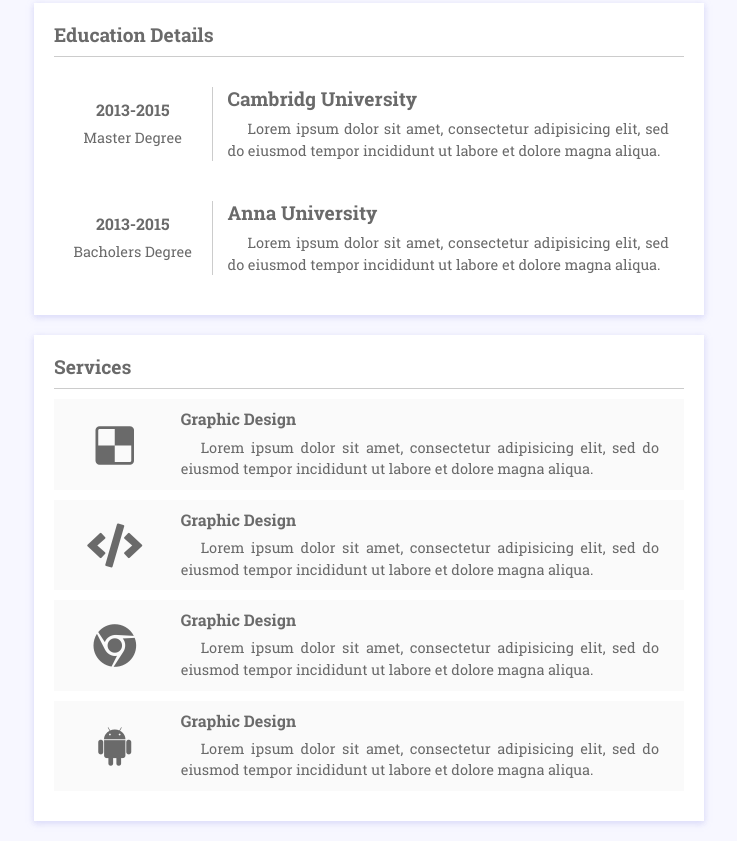
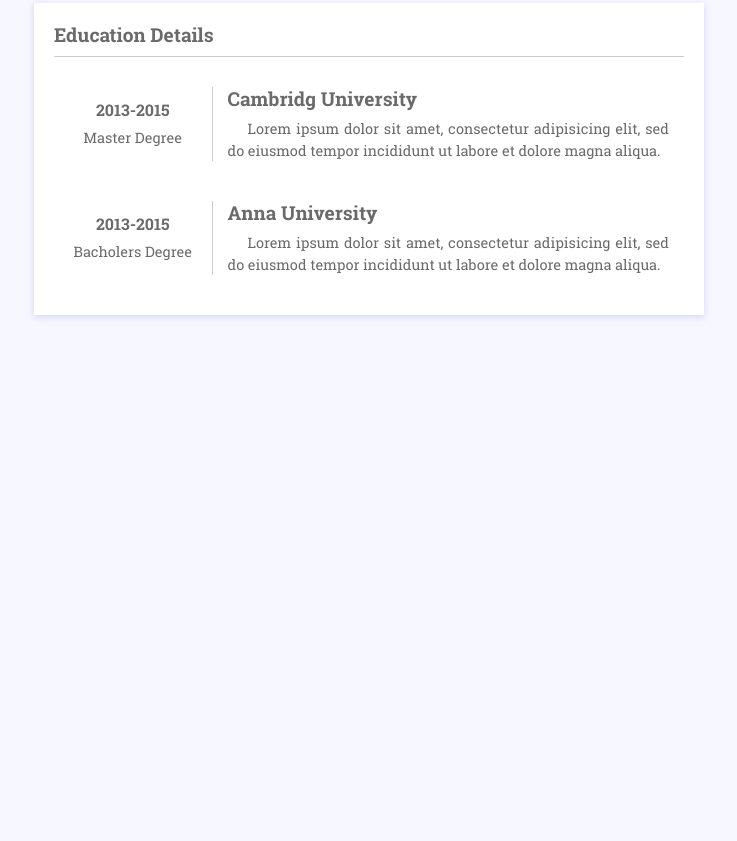
Before and after one commit to vnorobio/resume-html-template, a plain HTML site: page index.html in a window 1280 px wide. Shown: the part 1246-2087 px from the top of the page, without its empty margins (446-1183 px from the left). After the commit the page ends 1581 px from the top, so only its background shows below. Drawn offline with Linux system fonts and the light colour scheme.

Commit message:
dev: remove services block

```diff
--- a/index.html
+++ b/index.html
@@ -9,7 +9,7 @@
     <link rel="shortcut icon" href="assets/images/fav.jpg">
     <link rel="stylesheet" href="assets/css/bootstrap.min.css">
     <link rel="stylesheet" href="assets/css/fontawsom-all.min.css">
-    <link rel="stylesheet" type="text/css" href="assets/css/style.css" />
+    <link rel="stylesheet" type="text/css" href="assets/css/style.css"/>
 </head>
 
 <body>
@@ -48,7 +48,13 @@
             <div class="col-md-8">
                 <div class="data-box">
                     <h2>About Me</h2>
-                           <p>Java developer with more than 7 years of experience in Java with Spring Framework and Spring Boot, unit tests with Junit and Mockito. With a collaborative, resourceful and hard-working spirit. Experienced in the development of the product life cycle, participating in the definition, development and testing of the design. Knowledge in WEB development with the Angular framework, SQL Databases such as SQL Server, PostgreSQL, Scrum Agile Framework, business process modeling with BPMN 2.0. Motivated and diligent with experience in business management software solutions.</p>
+                    <p>Java developer with more than 7 years of experience in Java with Spring Framework and Spring
+                        Boot, unit tests with Junit and Mockito. With a collaborative, resourceful and hard-working
+                        spirit. Experienced in the development of the product life cycle, participating in the
+                        definition, development and testing of the design. Knowledge in WEB development with the Angular
+                        framework, SQL Databases such as SQL Server, PostgreSQL, Scrum Agile Framework, business process
+                        modeling with BPMN 2.0. Motivated and diligent with experience in business management software
+                        solutions.</p>
                     <div class="btn-ro row no-margin">
                         <ul class="btn-link">
                             <li>
@@ -95,9 +101,15 @@
                         <p>Methodology: Scrum</p>
                         <div class="exp-details">
                             <ul>
-                                     <li>Responsible for leading the project to achieve the expected results in a timely manner.</li>
-                                     <li>Coordinate with clients the nature of the information processed and the systematization needs.</li>
-                                     <li>Managed the daily activities of the development team, exercising control over results, deadlines and quality.</li>
+                                <li>Responsible for leading the project to achieve the expected results in a timely
+                                    manner.
+                                </li>
+                                <li>Coordinate with clients the nature of the information processed and the
+                                    systematization needs.
+                                </li>
+                                <li>Managed the daily activities of the development team, exercising control over
+                                    results, deadlines and quality.
+                                </li>
                             </ul>
                         </div>
                     </div>
@@ -110,8 +122,12 @@
                         <div class="exp-details">
                             <ul>
                                 <li>Responsible for developing new product functionalities.</li>
-                                 <li>Managed the code review to verify its accuracy and functionality with members of the development team.</li>
-                                 <li>In charge of delegating tasks to team members according to project time limits and client requirements.</li>
+                                <li>Managed the code review to verify its accuracy and functionality with members of the
+                                    development team.
+                                </li>
+                                <li>In charge of delegating tasks to team members according to project time limits and
+                                    client requirements.
+                                </li>
                             </ul>
                         </div>
                     </div>
@@ -126,7 +142,8 @@
                         </div>
                         <div class="col-sm-9 rgbf">
                             <h5>Cambridg University</h5>
-                                  <p>Lorem ipsum dolor sit amet, consectetur adipisicing elit, sed do eiusmod tempor incididunt ut labore et dolore magna aliqua.</p>
+                            <p>Lorem ipsum dolor sit amet, consectetur adipisicing elit, sed do eiusmod tempor
+                                incididunt ut labore et dolore magna aliqua.</p>
                         </div>
                     </div>
                     <div class="service no-margin row">
@@ -136,52 +153,11 @@
                         </div>
                         <div class="col-sm-9 rgbf">
                             <h5>Anna University</h5>
-                                  <p>Lorem ipsum dolor sit amet, consectetur adipisicing elit, sed do eiusmod tempor incididunt ut labore et dolore magna aliqua.</p>
+                            <p>Lorem ipsum dolor sit amet, consectetur adipisicing elit, sed do eiusmod tempor
+                                incididunt ut labore et dolore magna aliqua.</p>
                         </div>
                     </div>
                 </div>
-
-                       <div class="data-box service-box">
-                           <h2>Services</h2>
-                           <div class="service no-margin row">
-                              <div class="col-sm-2 no-padding serv-logo">
-                                   <i class="fab fa-delicious"></i>
-                              </div>
-                              <div class="col-sm-10 rgbf serv-det">
-                                  <h5>Graphic Design</h5>
-                                  <p>Lorem ipsum dolor sit amet, consectetur adipisicing elit, sed do eiusmod tempor incididunt ut labore et dolore magna aliqua.</p>
-                              </div>
-                          </div>
-                          <div class="service no-margin row">
-                              <div class="col-sm-2 no-padding serv-logo">
-                                    <i class="fas fa-code"></i>
-                              </div>
-                              <div class="col-sm-10 rgbf serv-det">
-                                  <h5>Graphic Design</h5>
-                                  <p>Lorem ipsum dolor sit amet, consectetur adipisicing elit, sed do eiusmod tempor incididunt ut labore et dolore magna aliqua.</p>
-                              </div>
-                          </div>
-                          <div class="service no-margin row">
-                              <div class="col-sm-2 no-padding serv-logo">
-                                   <i class="fab fa-chrome"></i>
-                              </div>
-                              <div class="col-sm-10 rgbf serv-det">
-                                  <h5>Graphic Design</h5>
-                                  <p>Lorem ipsum dolor sit amet, consectetur adipisicing elit, sed do eiusmod tempor incididunt ut labore et dolore magna aliqua.</p>
-                              </div>
-                          </div>
-                          <div class="service no-margin row">
-                              <div class="col-sm-2 no-padding serv-logo">
-                                    <i class="fab fa-android"></i>
-                              </div>
-                              <div class="col-sm-10 rgbf serv-det">
-                                  <h5>Graphic Design</h5>
-                                  <p>Lorem ipsum dolor sit amet, consectetur adipisicing elit, sed do eiusmod tempor incididunt ut labore et dolore magna aliqua.</p>
-                              </div>
-                          </div>
-
-                       </div>
-
 
             </div>
         </div>
```
Lines whose indentation alone changed are shown as unchanged.
